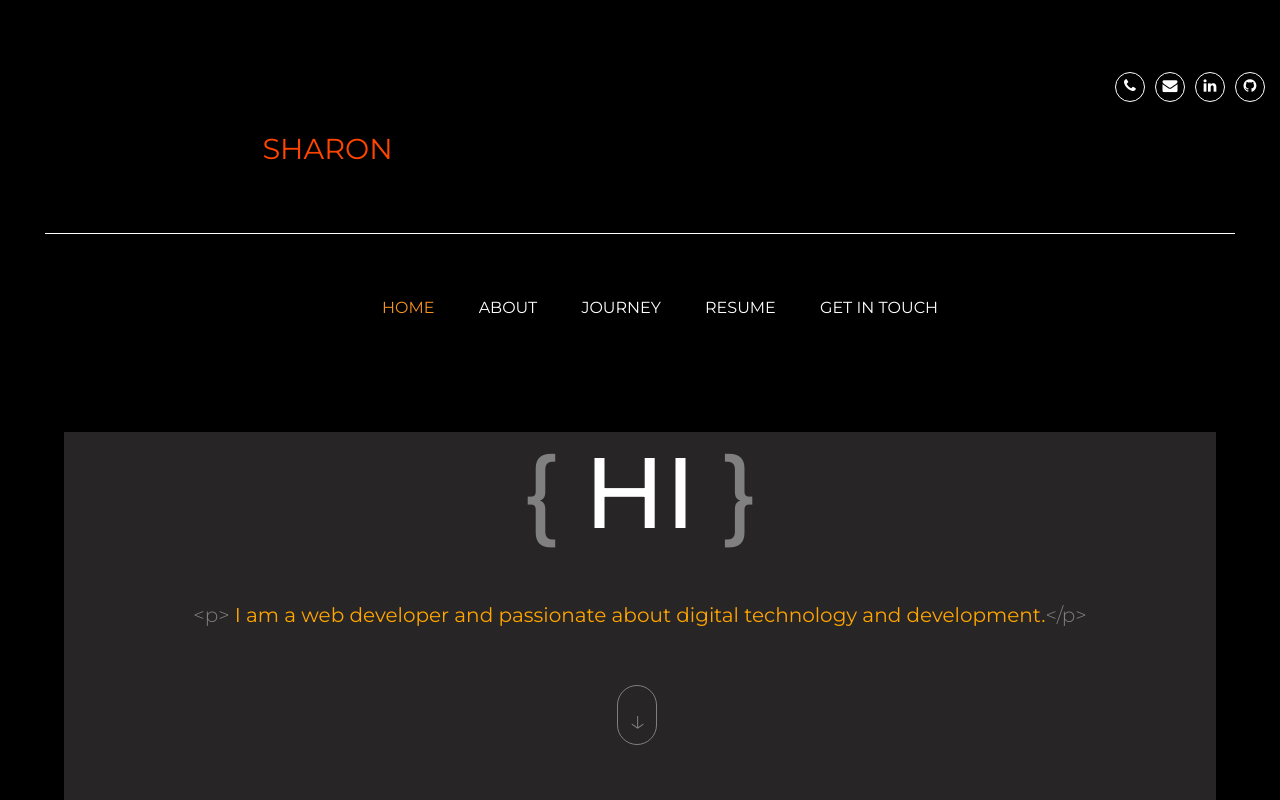
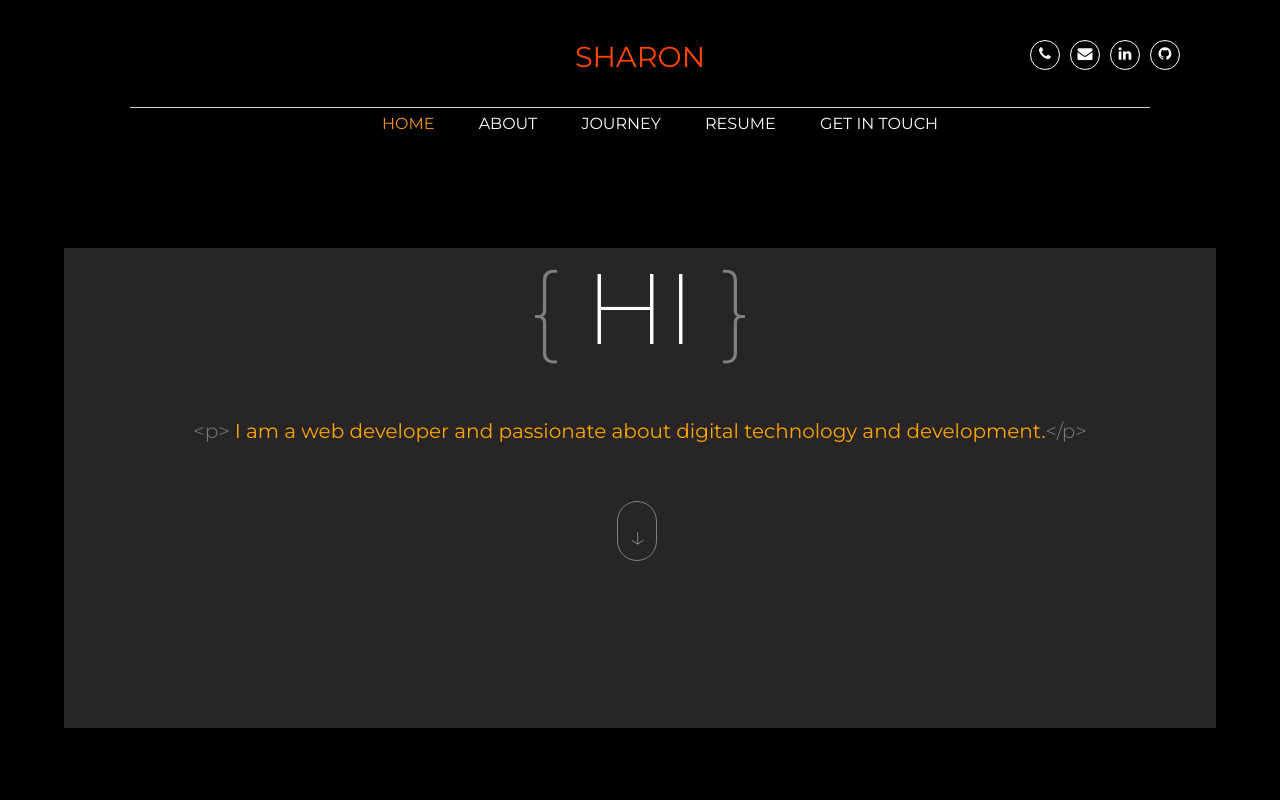
Before and after one commit to sharon-max/Sharon_Portfolio_Website, a plain HTML site: page index.html in a window 1280 px wide. Shown: the top 800 px of the page. Drawn offline with nearby package versions, Linux system fonts and the light colour scheme.

Commit message:
changes by laura

```diff
--- a/css/StyleSheet.css
+++ b/css/StyleSheet.css
@@ -14,12 +14,13 @@
 }
 h1{
     font-weight: 300;
-
 }
 h2{
     font-weight: 500;
 }
-
+h2.grt1{
+    font-weight: 200;
+}
 hr{
     background-color: white;
 }
@@ -152,10 +153,9 @@
 
 
  .sha{
-     position: relative;
      color: orangered;
      font-size: 5em;
-     top: 0.5em;
+     margin-top: 40px;
  }
 
  .bb{
@@ -166,7 +166,7 @@
  .line{
      color: white;
      border-top: 3px solid white;
-     margin: 30px;
+     margin: 0 30px;
  }
 
  .hide{
@@ -437,7 +437,10 @@
  }
 /* --------------------------------------------------------------Extra large devices landscape */
  @media (min-width: 1200px) and (orientation: landscape) {
-
+    /* general styles */
+    .container-fluid{
+        padding: 0 100px;
+    }
     .icon {
         float: right;
         font-size: 15px;
@@ -461,7 +464,7 @@
     }
 
     .sha{
-        padding-top: -15em;
+        margin-top: 0;
         color: orangered;
         font-size: 1.8em;
         text-align: center;
@@ -473,8 +476,8 @@
 
     .line{
         color: white;
-        border-top: 0.5px solid white;
-        padding-bottom: 2em;
+        border-top: 1px solid white;
+        opacity: 0.8;
 
     }
 
--- a/index.html
+++ b/index.html
@@ -23,11 +23,13 @@
 </head>
 <body>
 <!-- header section-->
-<!--Start social media icons -->
+
   <div class="container-fluid">
     <br>
-    <div class="row my-3 mt-5">
-      <div class=" col-10 col-xl-12 all-icons">
+    <div class="row mt-3">
+
+      <!--Start social media icons -->
+      <div class=" col-10 col-xl-4 all-icons">
         <div class="icon">
         <a href="https://www.linkedin.com/in/sharon-ratshilaya-2838a3195/"><i class=" fa fa-github"></i></a>
         </div>
@@ -35,19 +37,30 @@
           <a href="https://sharon-max.github.io/Sharon_Portfolio_Website/"><i class=" fa fa-linkedin"></i></a>
         </div>
         <div class="icon">
-          <a href="#"><i class=" fa fa-envelope"></i></a>
+          <a href="mailto:sharon"><i class=" fa fa-envelope"></i></a>
         </div>
-        <div class="icon">
-          <a href="#"><i class=" fa fa-phone"></i></a></div>
+        <div class="icon tel">
+          <a href="tel:+27"><i class=" fa fa-phone"></i></a></div>
       </div>
-<!-- End social media icons -->
+      <!-- End social media icons -->
 
-    <div col-2 >
-      <div class="menu-icon icon">
-        <i class="fa fa-bars" style="font-size:60px;cursor:pointer" onclick="openNav()"></i>
+      <!-- start mobile menu button -->
+      <div col-2 >
+        <div class="menu-icon icon">
+          <i class="fa fa-bars" style="font-size:60px;cursor:pointer" onclick="openNav()"></i>
+        </div>
       </div>
+      <!-- end mobile menu button -->
+
+      <!-- start name -->
+      <div class="col-sm-12 col-xl-4 offset-xl-4 order-xl-first text-center">
+        <h1 class="sha"><strong> SHARON</strong></h1>
+      </div>
+      <!-- end name -->
+
     </div>
-  </div>
+    <br>
+    <div class="line"></div>
   </div>
 
   <!--Start navigation for Overlay -->
@@ -65,16 +78,9 @@
   </div>
   <!--End navigation for Overlay -->
 
-  <div class="container-fluid name">
-    <div class="col-sm-12 col-xl-6">
-      <h1 class="sha mt-3" style="text-align: center;"><strong> SHARON</strong></h1>
-    </div>
-    <br>
-    <div class="line mt-5"></div>
-  </div>
 
   <!-- Start desktop navbar links -->
-  <div class="container Desktop">
+  <div class="container Desktop mt-1">
     <div class="row">
       <div class="col-12 text-center">
         <ul class="desktop-nav">
@@ -93,7 +99,7 @@
     <br><br>
 
     <div class="block bb mt-5 col-12 col-xl-12">
-      <h2 class=" grt1 mt-5"> <span class="grt">&lcub;</span > HI <span class="grt">&rcub;</span> </h2>
+      <h2 class="grt1 mt-5"> <span class="grt">&lcub;</span > HI <span class="grt">&rcub;</span> </h2>
 
       <p class="ptag mt-5">&ltp&gt; <strong class="tagline"> I am a web developer and passionate about digital technology and development.</strong>&lt&sol;p&gt;</p>
 
--- a/js/myJs.js
+++ b/js/myJs.js
@@ -21,3 +21,12 @@
   function closeNav() {
     document.getElementById("myNav").style.width = "0%";
   }
+
+const tel = document.querySelector('.tel');
+
+tel.addEventListener('click', (e) => {
+  if(window.innerWidth > 1000){
+    e.preventDefault();
+    alert('my phone number is')
+  }
+})
```
